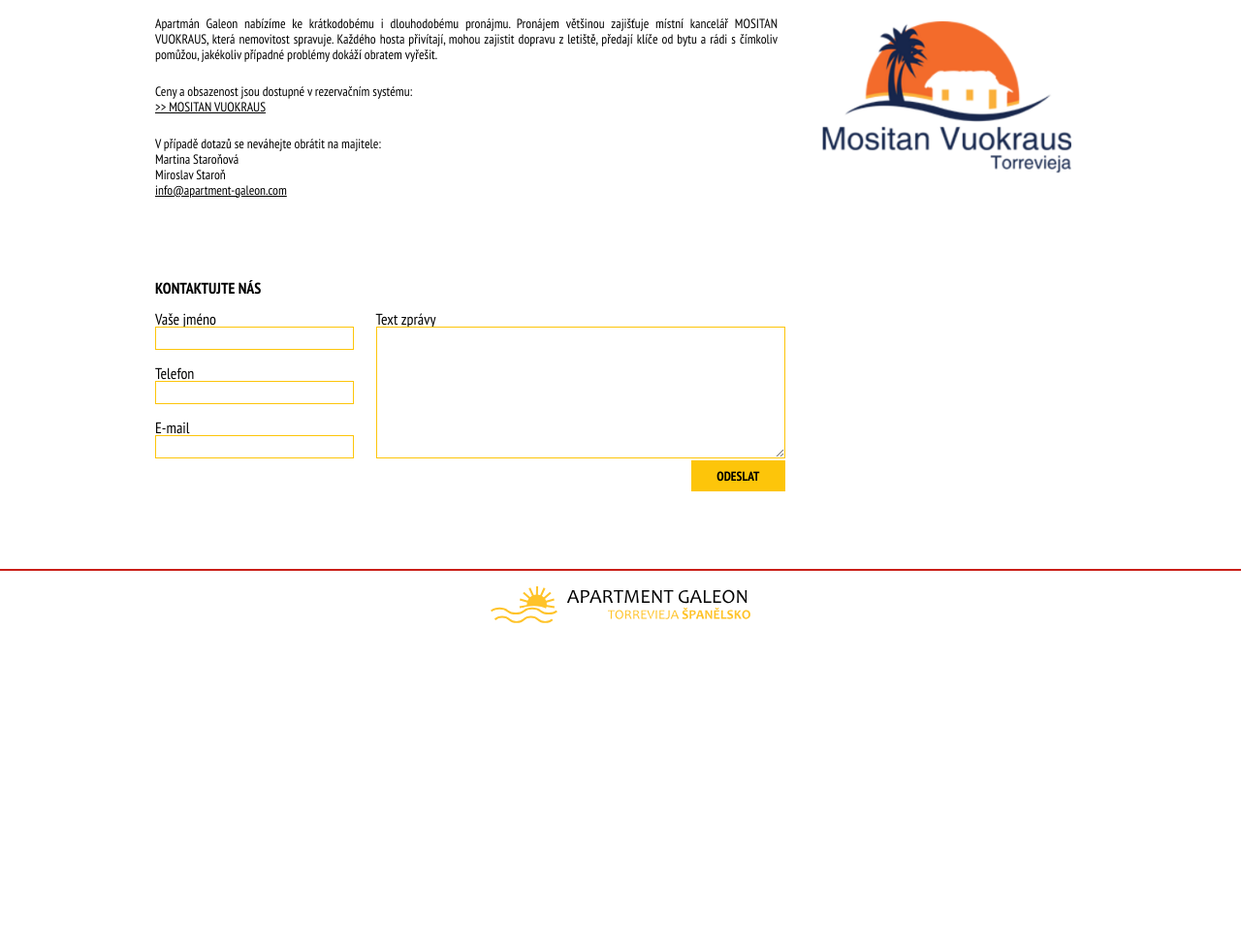
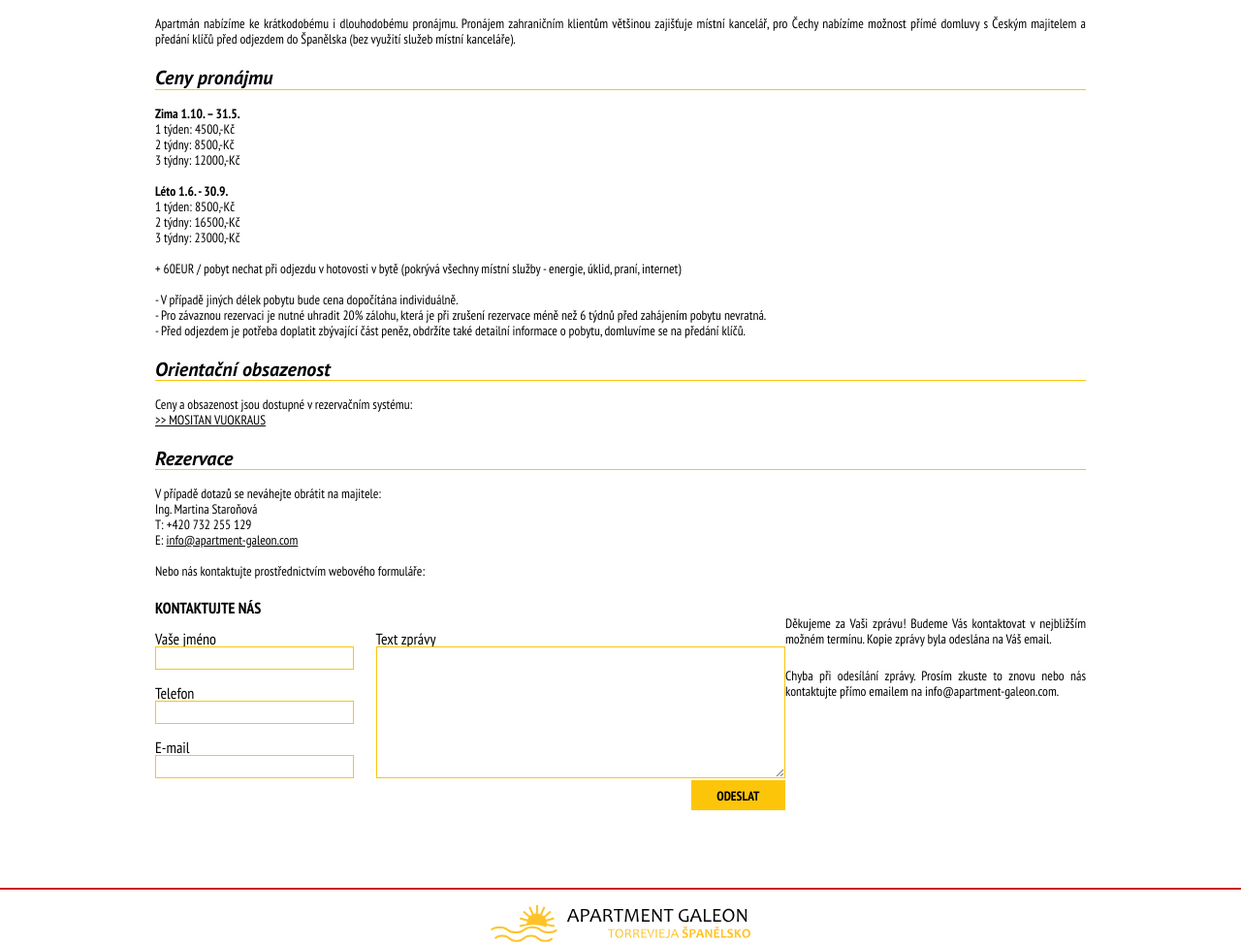
Before and after one commit to mklapal/apartment-galeon, a PHP site: page /galeon/rent in a window 1280 px wide. Shown: the part 186-1159 px from the top of the page at 97% size. Before the commit the page ends 829 px from the top, so only its background shows below. Run offline with PHP 8.4, Linux system fonts and the light colour scheme; data that the repository does not hold is empty; some libraries are stand-ins or nearby versions.

Commit message:
web update

```diff
--- a/config_web.php
+++ b/config_web.php
@@ -1,5 +1,5 @@
 <?php
 
-define("URL", "http://www.apartment-galeon.com");
+define("URL", "https://www.apartment-galeon.com");
 
 ?>
--- a/pages/rent.php
+++ b/pages/rent.php
@@ -19,26 +19,63 @@ require("../pages/template_header.php");
 
         <div class="p-wrap">
 
-        <img src="<?php echo(URL); ?>/content/logo.png" class="" alt="MOSITAN VUOKRAUS" />
+        <p>
+          Apartmán nabízíme ke krátkodobému i dlouhodobému pronájmu. Pronájem zahraničním klientům většinou zajišťuje místní kancelář, pro Čechy nabízíme možnost přímé domluvy s Českým majitelem a předání klíčů před odjezdem do Španělska (bez využití služeb místní kanceláře).
+        </p>
+
+        <div class="header">
+          <h1>Ceny pronájmu</h1>
+        </div>
 
         <p>
-          Apartmán Galeon nabízíme ke krátkodobému i dlouhodobému pronájmu. Pronájem většinou zajišťuje místní kancelář MOSITAN VUOKRAUS, která nemovitost spravuje. Každého hosta přivítají, mohou zajistit dopravu z letiště, předají klíče od bytu a rádi s čímkoliv pomůžou, jakékoliv případné problémy dokáží obratem vyřešit.
+          <strong>Zima 1.10. – 31.5.</strong><br>
+          1 týden: 4500,-Kč<br>
+          2 týdny: 8500,-Kč<br>
+          3 týdny: 12000,-Kč<br>
+          <br>
+          <strong>Léto 1.6. - 30.9.</strong><br>
+          1 týden: 8500,-Kč<br>
+          2 týdny: 16500,-Kč<br>
+          3 týdny: 23000,-Kč<br>
+          <br>
+          + 60EUR / pobyt nechat při odjezdu v hotovosti v bytě (pokrývá všechny místní služby - energie, úklid, praní, internet)<br>
+          <br>
+          - V případě jiných délek pobytu bude cena dopočítána individuálně.<br>
+          - Pro závaznou rezervaci je nutné uhradit 20% zálohu, která je při zrušení rezervace méně než 6 týdnů před zahájením pobytu nevratná.<br>
+          - Před odjezdem je potřeba doplatit zbývající část peněz, obdržíte také detailní informace o pobytu, domluvíme se na předání klíčů.<br>
         </p>
+
+        <div class="header">
+          <h1>Orientační obsazenost</h1>
+        </div>
 
         <p>
           Ceny a obsazenost jsou dostupné v rezervačním systému:<br>
           <a href="http://goo.gl/LmBBRW" target="_blank">>> MOSITAN VUOKRAUS</a><br>
         </p>
+        <!--
+        <div class="calendar-box">
+          <?php
+          $homepage = file_get_contents('http://goo.gl/LmBBRW');
+
+          $content = substr($homepage, strpos($homepage, '<div id="loadcalendar">'));
+          $content = substr($content, 0, strpos($content, '<div style="clear: both; margin-top:5px;">') - 42);
+          echo $content;
+          ?>
+        </div>
+        -->
+
+        <div class="header">
+          <h1>Rezervace</h1>
+        </div>
 
         <p>
           V případě dotazů se neváhejte obrátit na majitele:<br>
-          Martina Staroňová<br>
-          Miroslav Staroň<br>
-          <a href="mailto:info@apartment-galeon.com">info@apartment-galeon.com</a><br>
+          Ing. Martina Staroňová<br>
+          T: +420 732 255 129<br>
+          E: <a href="mailto:info@apartment-galeon.com">info@apartment-galeon.com</a><br>
           <br>
-          <br>
-          <br>
-          <br>
+          Nebo nás kontaktujte prostřednictvím webového formuláře:
         </p>
 
         </div>
--- a/pages/template_header.php
+++ b/pages/template_header.php
@@ -12,7 +12,7 @@
     <script src="<?php echo(URL); ?>/scripts/jquery.smooth-scroll.min.js"></script>
 
     <link href="<?php echo(URL); ?>/scripts/css/lightbox.css" rel="stylesheet" />
-    <link href='http://fonts.googleapis.com/css?family=PT+Sans:400,700,400italic,700italic|PT+Sans+Narrow:400,700&subset=latin,latin-ext,cyrillic-ext,cyrillic' rel='stylesheet' type='text/css'>
+    <link href='https://fonts.googleapis.com/css?family=PT+Sans:400,700,400italic,700italic|PT+Sans+Narrow:400,700&subset=latin,latin-ext,cyrillic-ext,cyrillic' rel='stylesheet' type='text/css'>
 
   </head>
   <body>
```
Also changed, not shown: pages/contact.php (+2 -21 lines), style/scss/_forms.scss (+41 -0 lines), .htaccess, style/css/style.css, 1 other file.
